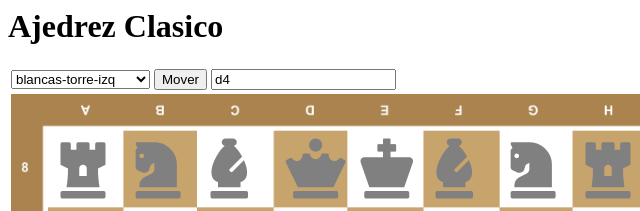
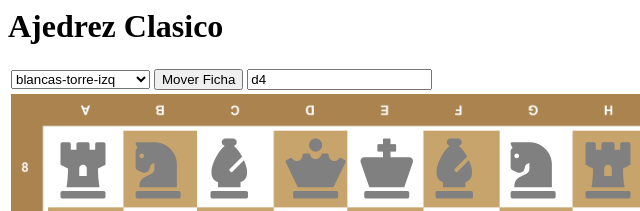
Before and after one commit to AngelDuar12/PruebaHTML, a website: page chess/index.html in a window 1280 px wide. Shown: the top 211 px of the page, 0-640 px from the left. Drawn offline with nearby package versions, Linux system fonts and the light colour scheme.

Commit message:
ajuste de mover

```diff
--- a/chess/index.html
+++ b/chess/index.html
@@ -15,7 +15,7 @@
                 <select id='cmbFicha'>
 
                 </select>
-                <button id='cmdMove' onclick="Mover()">Mover</button>
+                <button id='cmdMove' onclick="Mover_Click()">Mover Ficha</button>
                 <input id='txtPos' type='text' value='d4'>
             </td>
         </tr>
```
